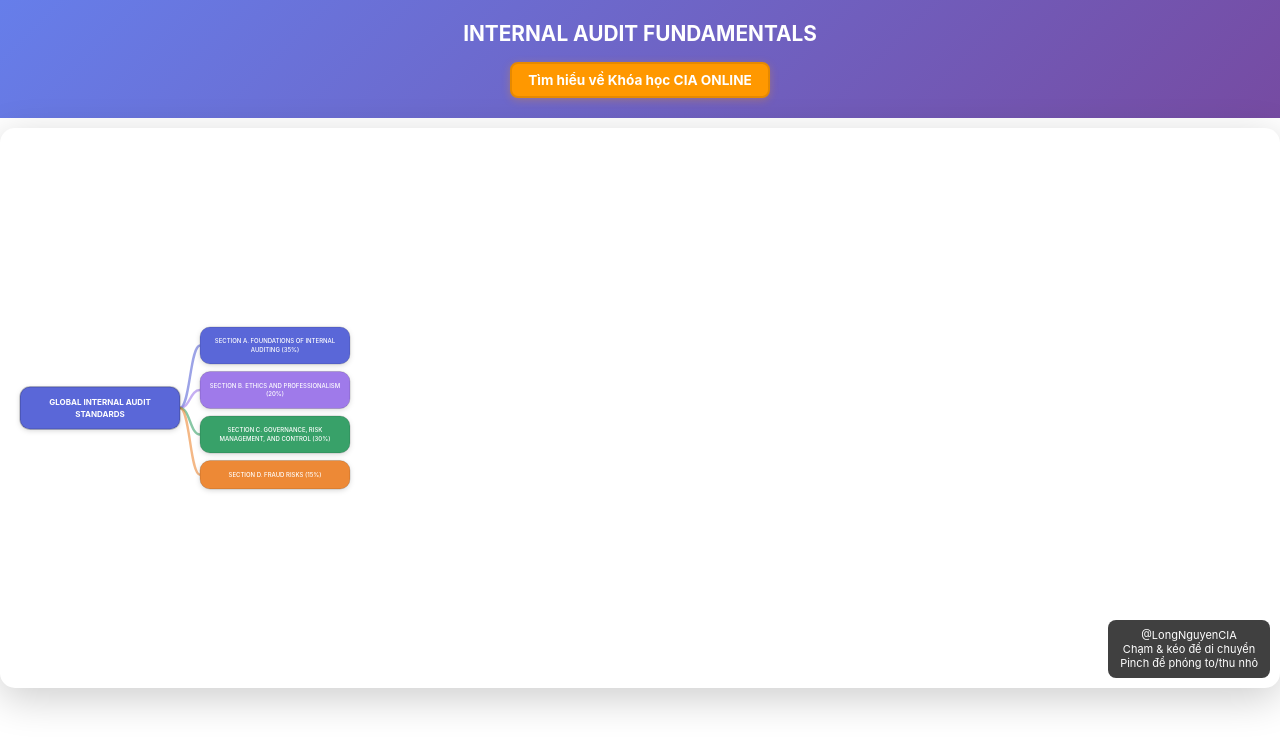
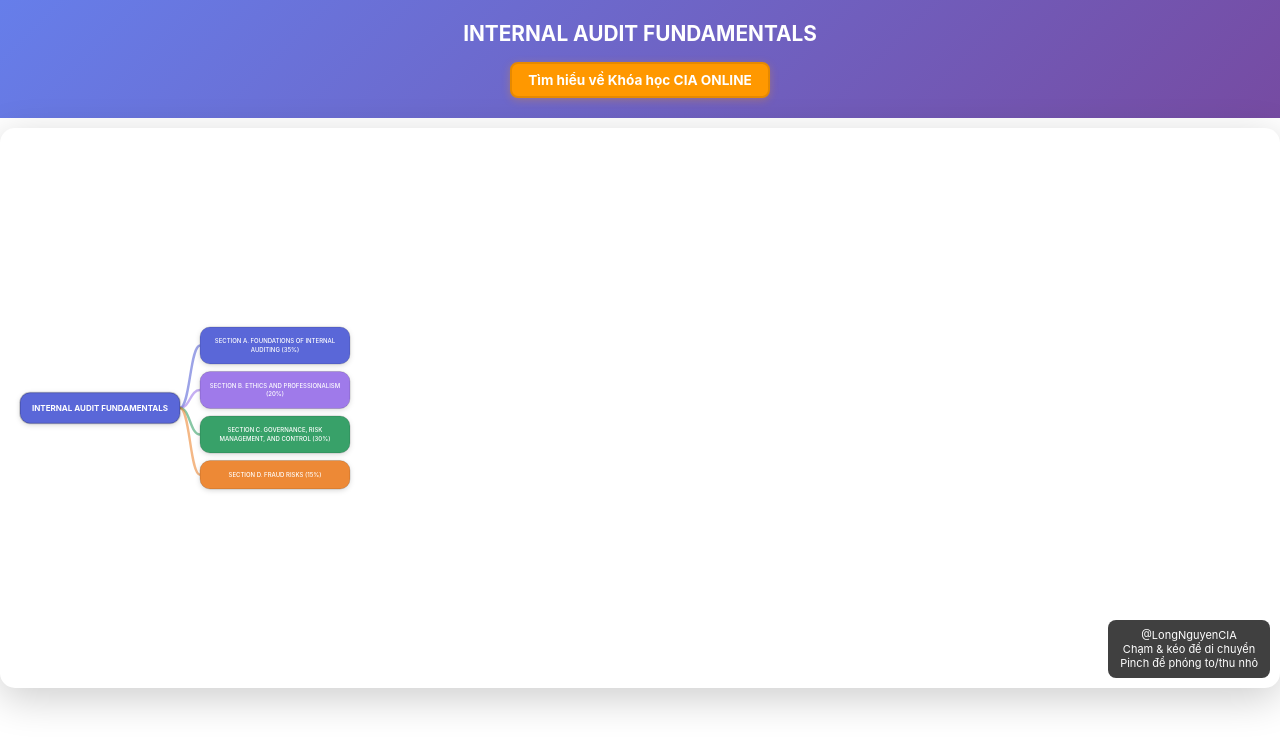
Before and after one commit to vulong317/vulong317.github.io, a plain HTML site: page MINDMAP_CIA1_MODE1.html in a window 1280 px wide. Drawn offline with Linux system fonts and the light colour scheme.

Commit message:
Change root node name in mind map

```diff
--- a/MINDMAP_CIA1_MODE1.html
+++ b/MINDMAP_CIA1_MODE1.html
@@ -1291,7 +1291,7 @@ SECTION D. FRAUD RISKS (15%)/SU10 FRAUD RISKS/10.3 FRAUD -- INVESTIGATION / 10.3
         function parseData(data) {
             const lines = data.trim().split('\n').filter(Boolean);
             const root = {
-                name: 'GLOBAL INTERNAL AUDIT STANDARDS',
+                name: 'INTERNAL AUDIT FUNDAMENTALS',
                 id: 'node-root',
                 children: {},
                 isExpanded: true,
```
